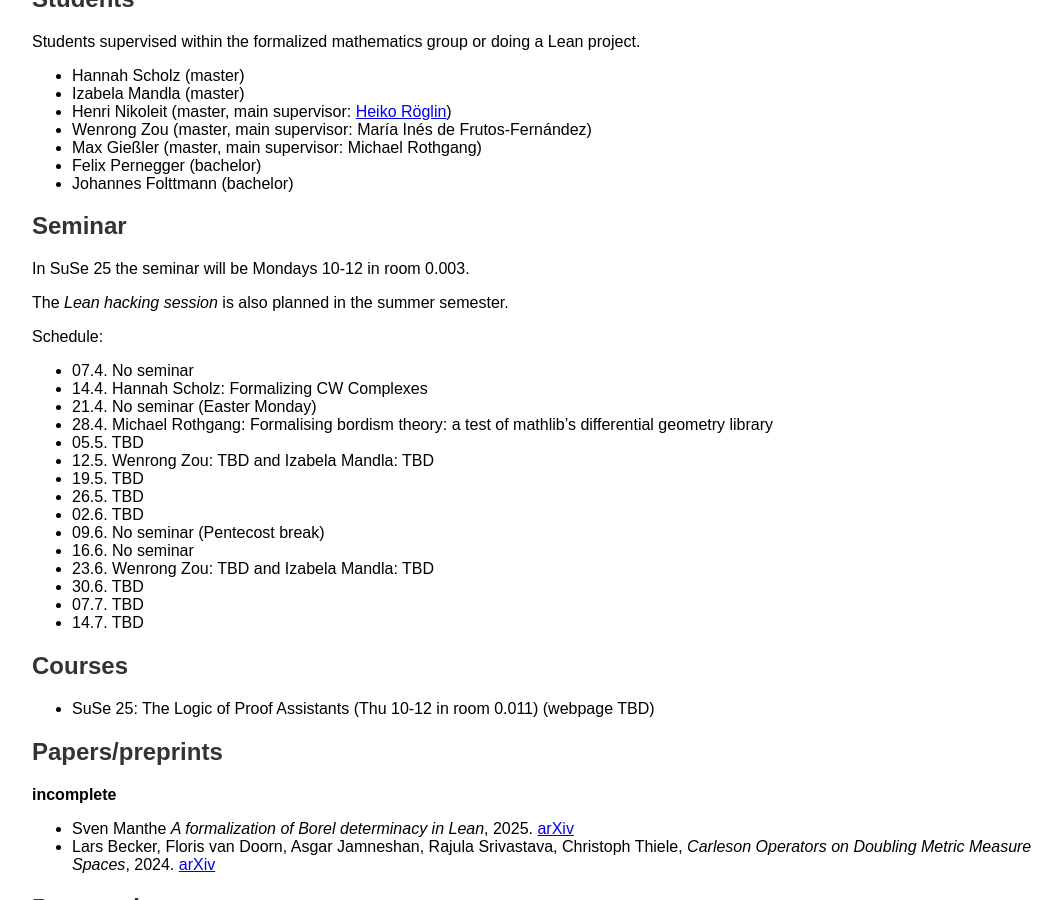
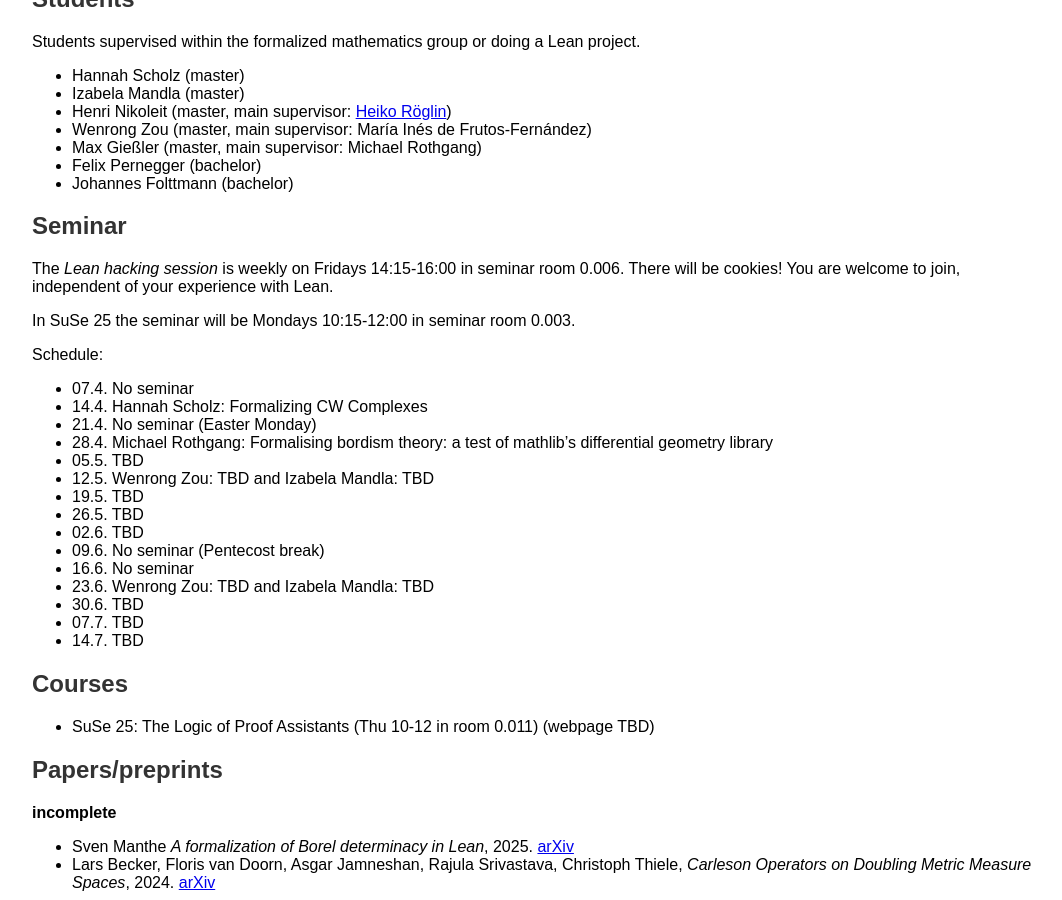
Before and after one commit to fpvandoorn/fpvandoorn.github.io, a Jekyll site: the page built from formalized-mathematics.md, in a window 1280 px wide and 900 px high, scrolled down 408 px. Shown: the whole window, without its empty margins (108-1170 px from the left). Built offline with Jekyll 4.4.1, drawn with Linux system fonts in a browser that asks for light colours; our own code applies the rules of GitHub Pages for plain Markdown files.

Commit message:
update hacking session info

```diff
--- a/formalized-mathematics.md
+++ b/formalized-mathematics.md
@@ -37,10 +37,9 @@ Students supervised within the formalized mathematics group or doing a Lean proj
 
 ## Seminar
 
-In SuSe 25 the seminar will be Mondays 10-12 in room 0.003.
+The *Lean hacking session* is weekly on Fridays 14:15-16:00 in seminar room 0.006. There will be cookies! You are welcome to join, independent of your experience with Lean.
 
-The *Lean hacking session* is also planned in the summer semester.
- <!-- which is currently scheduled Wednesdays 18:15-20:00 in seminar room 0.006. There will be cookies! -->
+In SuSe 25 the seminar will be Mondays 10:15-12:00 in seminar room 0.003.
 
 Schedule:
 * 07.4. No seminar
```
